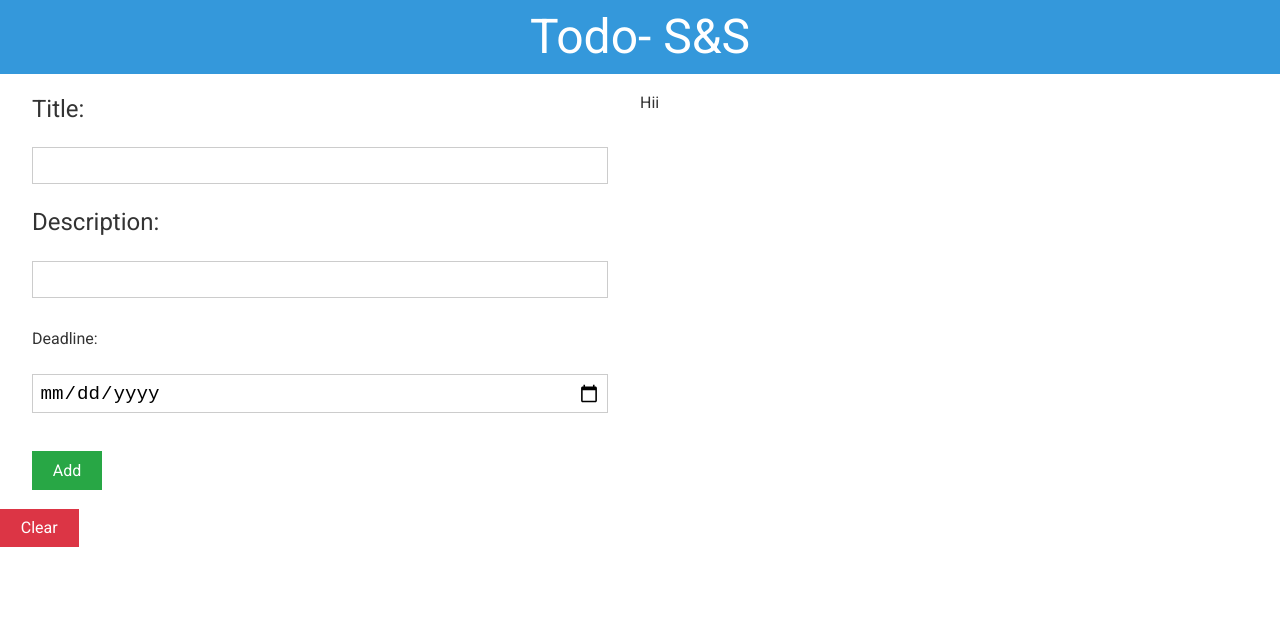
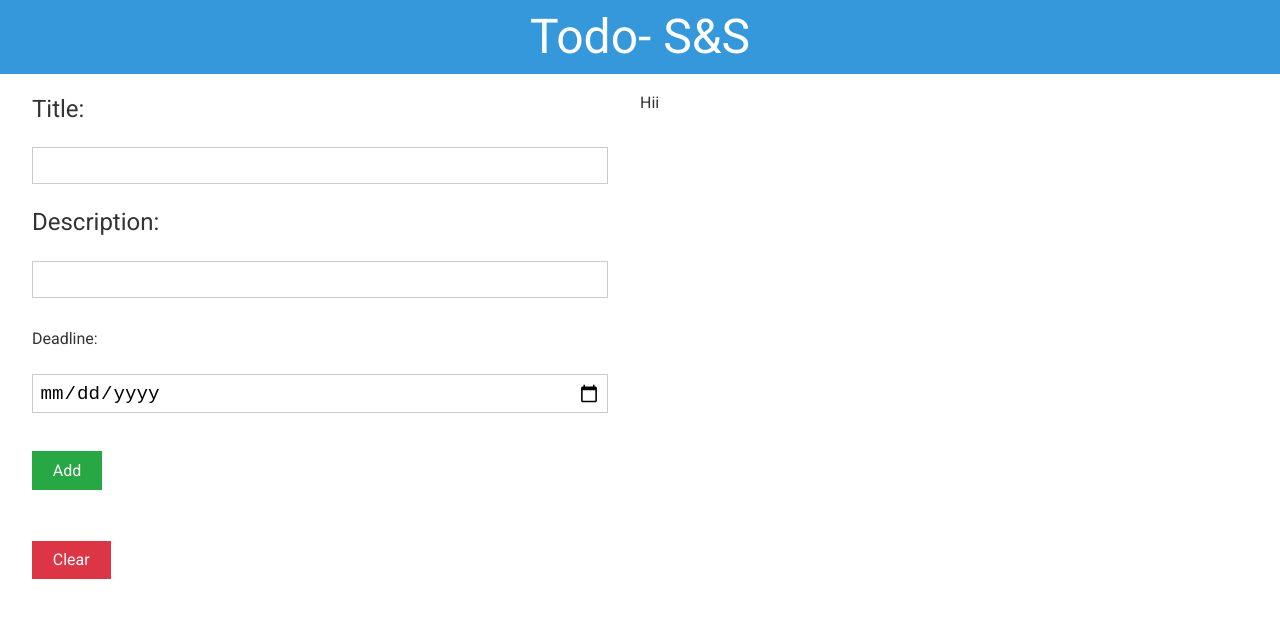
Before and after one commit to vamsikri-hash/TodoLocal, a React (Create React App) app: page / in a window 1280 px wide. Shown: the top 618 px of the page. Built offline with nearby package versions, Linux system fonts and the light colour scheme.

Commit message:
new change

```diff
--- a/src/components/forms/Clear.js
+++ b/src/components/forms/Clear.js
@@ -11,7 +11,7 @@ class Clear extends Component {
   render() {
     return (
       <div>
-        <button className=" btn btn-danger" onClick={this.handleClear}>
+        <button className=" btn btn-danger m-2" onClick={this.handleClear}>
           Clear
         </button>
       </div>
```
